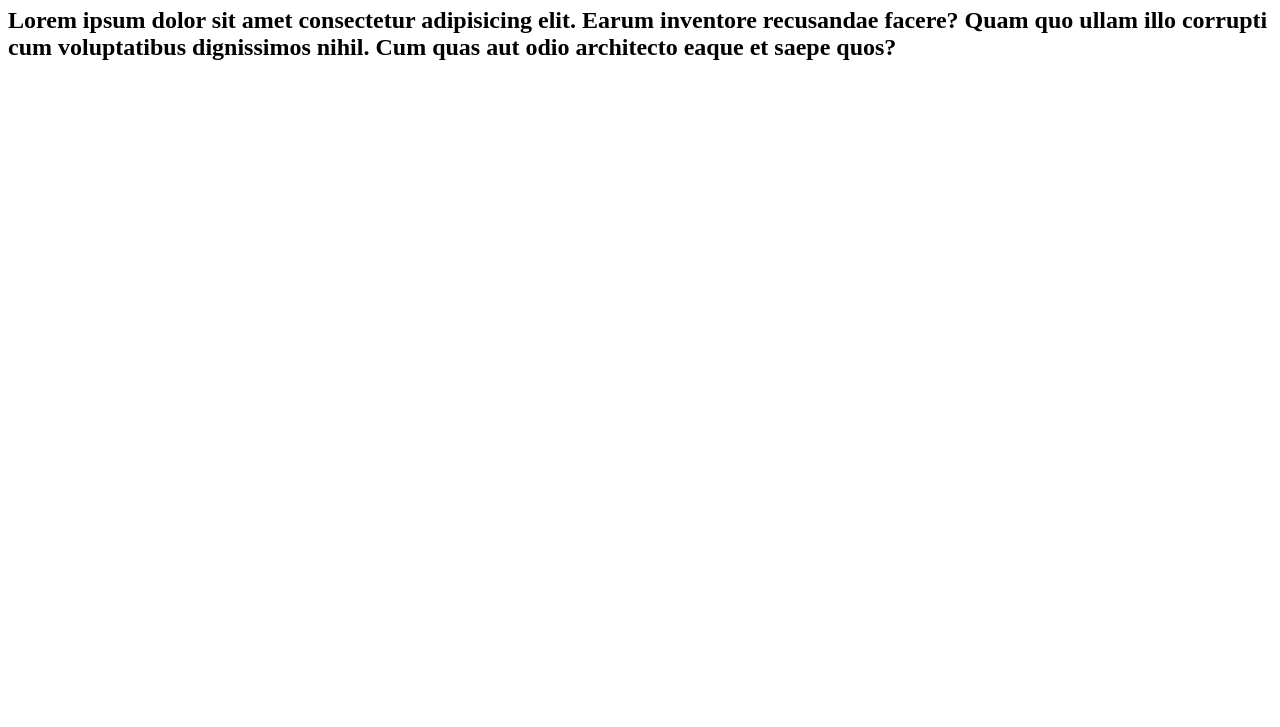
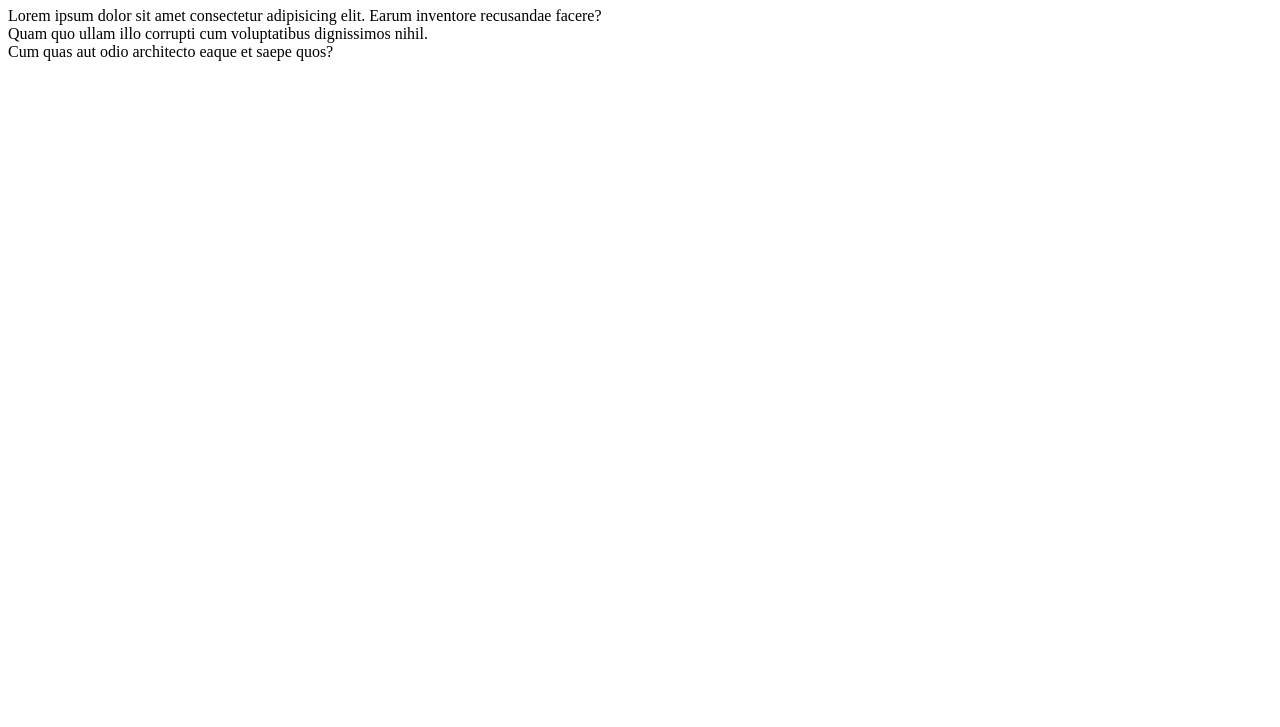
Before and after one commit to adalpo87/html-css-hello, a plain HTML site: page index.html in a window 1280 px wide. Shown: the part 73-800 px from the top of the page. Drawn offline with Linux system fonts and the light colour scheme.

Commit message:
Sostituito h2 con p

```diff
--- a/index.html
+++ b/index.html
@@ -8,7 +8,9 @@
 </head>
 <body>
     <h1>Hello World</h1>
-    <h2>Lorem ipsum dolor sit amet consectetur adipisicing elit. Earum inventore recusandae facere? Quam quo ullam illo corrupti cum voluptatibus dignissimos nihil. Cum quas aut odio architecto eaque et saepe quos?</h2>
+    <p>Lorem ipsum dolor sit amet consectetur adipisicing elit. Earum inventore recusandae facere?<br>
+         Quam quo ullam illo corrupti cum voluptatibus dignissimos nihil.<br>
+          Cum quas aut odio architecto eaque et saepe quos?</p>
 
 </body>
 </html>
```
